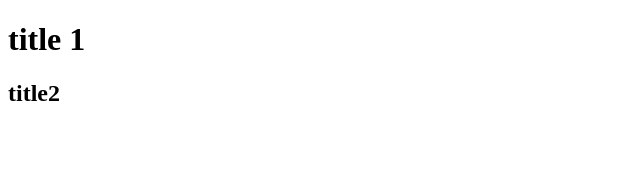
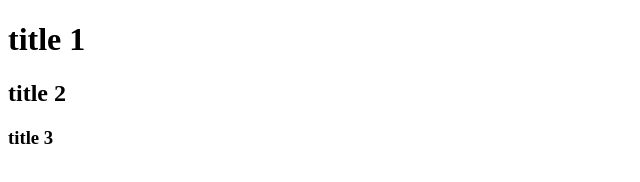
Before and after one commit to LeeDaYoungss/git_ex, a plain HTML site: page index.html in a window 1280 px wide. Shown: the full height of the page, 0-640 px from the left. Drawn offline with Linux system fonts and the light colour scheme.

Commit message:
h3 추가

```diff
--- a/index.html
+++ b/index.html
@@ -6,6 +6,8 @@
   <title>Document</title>
 </head>
 <body>
-  <h1>title 1</h1><h2>title2</h2>
+  <h1>title 1</h1>
+  <h2>title 2</h2>
+  <h3>title 3</h3>
 </body>
 </html>
```
